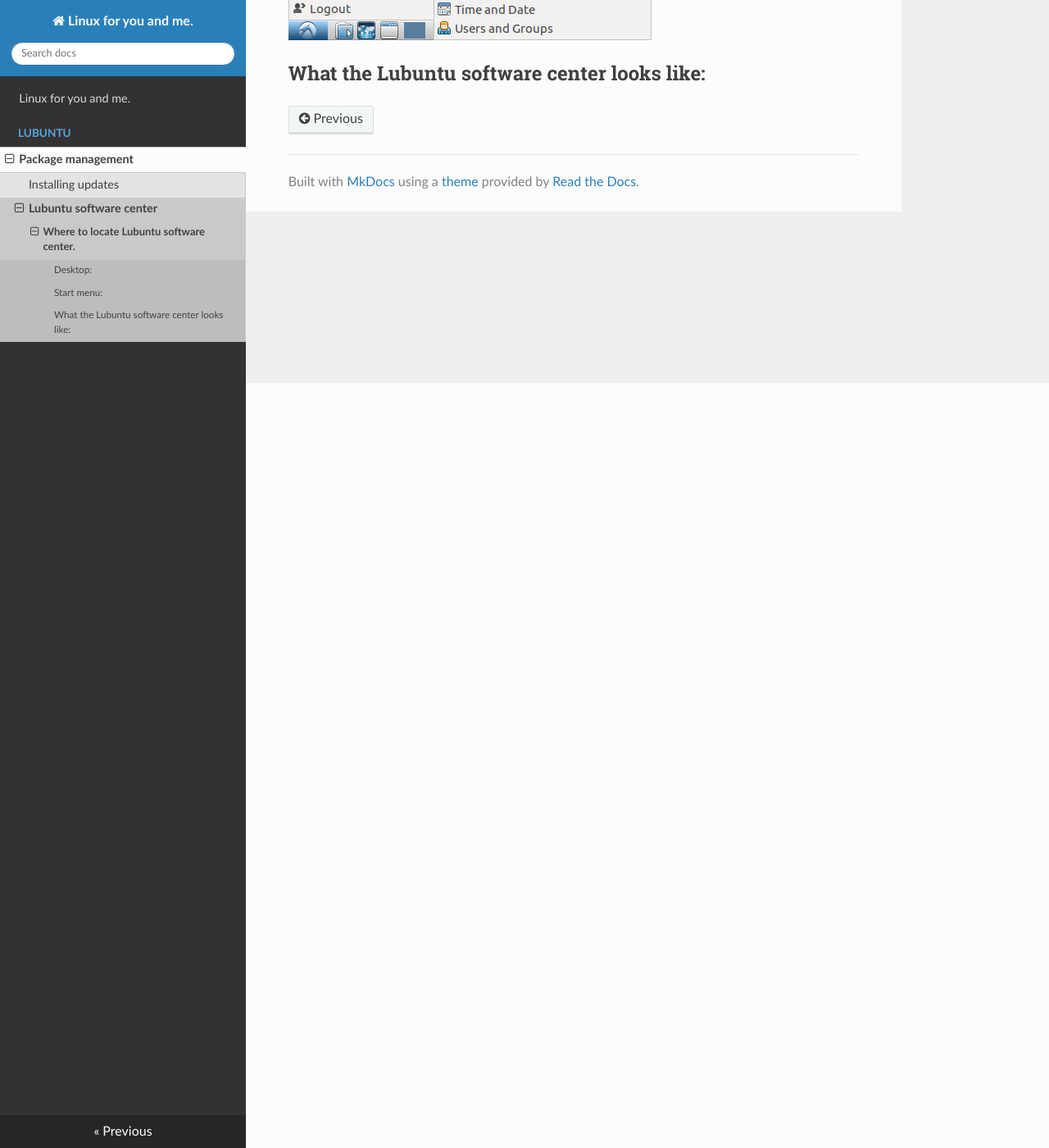
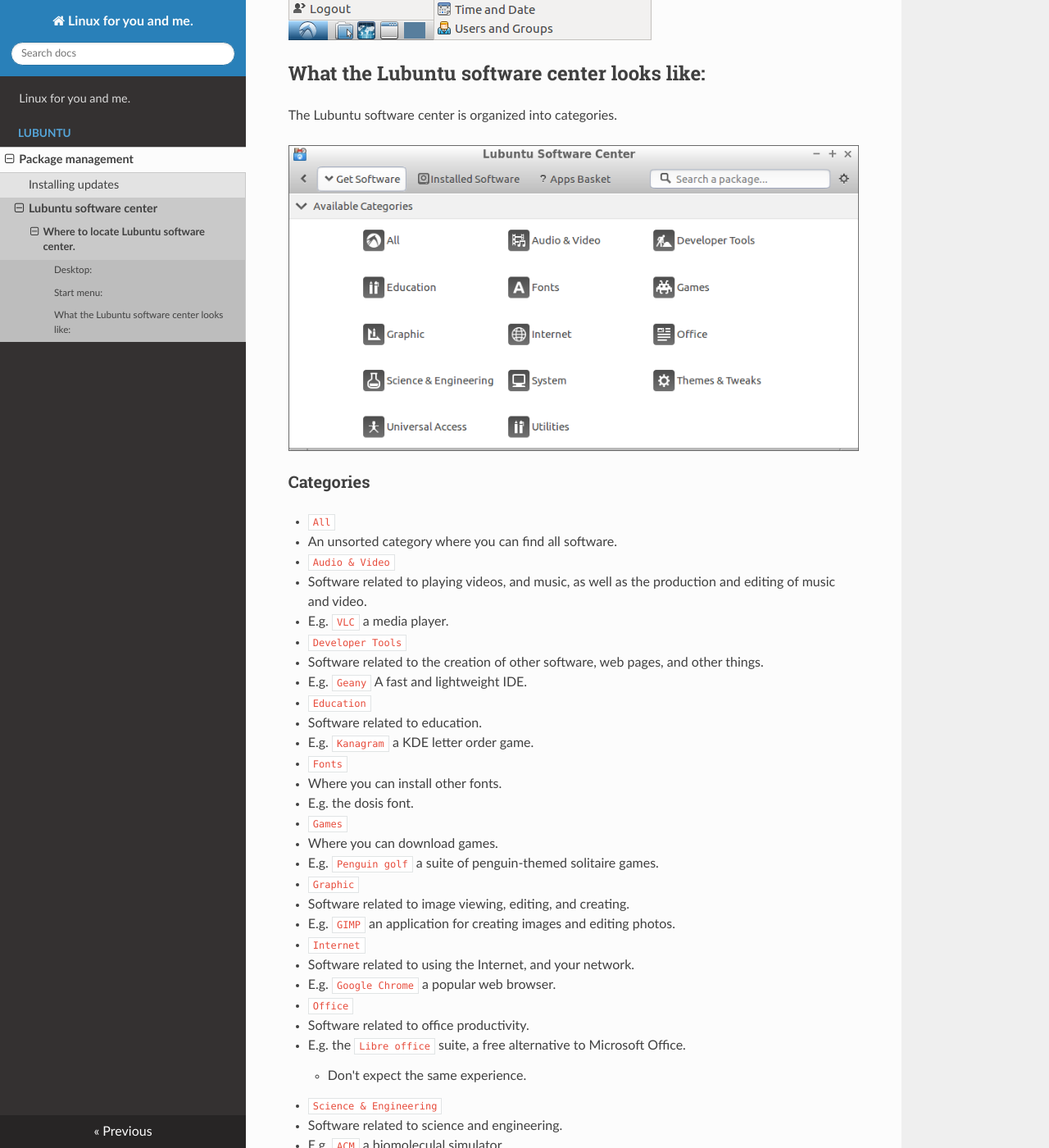
Before and after one commit to shaggytwodope/Linux-for-you-and-me, an MkDocs documentation site: the page built from docs/lubuntu/package-management/lubuntu-software-center/installing-applications.md, in a window 1280 px wide and 1400 px high, scrolled down 933 px. Shown: the whole window at 82% size. Built offline with MkDocs 1.6.1, drawn with Linux system fonts in a browser that asks for light colours; nearby versions of some CDN libraries; some of the changed text lies outside the part shown.

Commit message:
[edit] fix mdl complaints

```diff
--- a/docs/lubuntu/package-management/lubuntu-software-center/installing-applications.md
+++ b/docs/lubuntu/package-management/lubuntu-software-center/installing-applications.md
@@ -12,3 +12,53 @@ The Lubuntu software center can be found on your ``desktop``, and in your
 ![start menu icon](../../../images/pm/lsc/start-menu.png)
 
 ## What the Lubuntu software center looks like:
+
+The Lubuntu software center is organized into categories.
+
+![lsc](../../../images/pm/lsc/lsc.png)
+
+### Categories
+
+- ``All``
+  - An unsorted category where you can find all software.
+- ``Audio & Video``
+  - Software related to playing videos, and music, as well as the production and editing of music and video.
+  - E.g. ``VLC`` a media player.
+- ``Developer Tools``
+  - Software related to the creation of other software, web pages, and other things.
+  - E.g. ``Geany`` A fast and lightweight IDE.
+- ``Education``
+  - Software related to education.
+  - E.g. ``Kanagram`` a KDE letter order game.
+- ``Fonts``
+  - Where you can install other fonts.
+  - E.g. the dosis font.
+- ``Games``
+  - Where you can download games.
+  - E.g. ``Penguin golf`` a suite of penguin-themed solitaire games.
+- ``Graphic``
+  - Software related to image viewing, editing, and creating.
+  - E.g. ``GIMP`` an application for creating images and editing photos.
+- ``Internet``
+  - Software related to using the Internet, and your network.
+  - E.g. ``Google Chrome`` a popular web browser.
+- ``Office``
+  - Software related to office productivity.
+  - E.g. the ``Libre office`` suite, a free alternative to Microsoft Office.
+    - Don't expect the same experience.
+- ``Science & Engineering``
+  - Software related to science and engineering.
+  - E.g. ``ACM`` a biomoleculal simulator.
+- ``System``
+  - Software related to managing your computer, or peripherals.
+  - E.g. ``Gparted`` a graphical application for managing partitions.
+- ``Themes & Tweaks``
+  - Various themes, addons, etc for your desktop.
+  - E.g. ``About me`` an application that allows you to edit personal details attatched to your account.
+- ``Unverisal Access``
+  - Software for computers that aids people with special access needs.
+  - E.g. ``Screen reader`` provides use of graphical desktops via synthesized speech and/or refreshable braille.
+- ``Utilities``
+  - Software related to studying, configuring, and maintaining your computer.
+  - E.g. ``Archive manager`` for creating various formats of archives.
+    - E.g. zip, tar.gz, rar, 7zip, etc.
```
Also changed, not shown: docs/images/pm/lsc/lsc.png (added).
